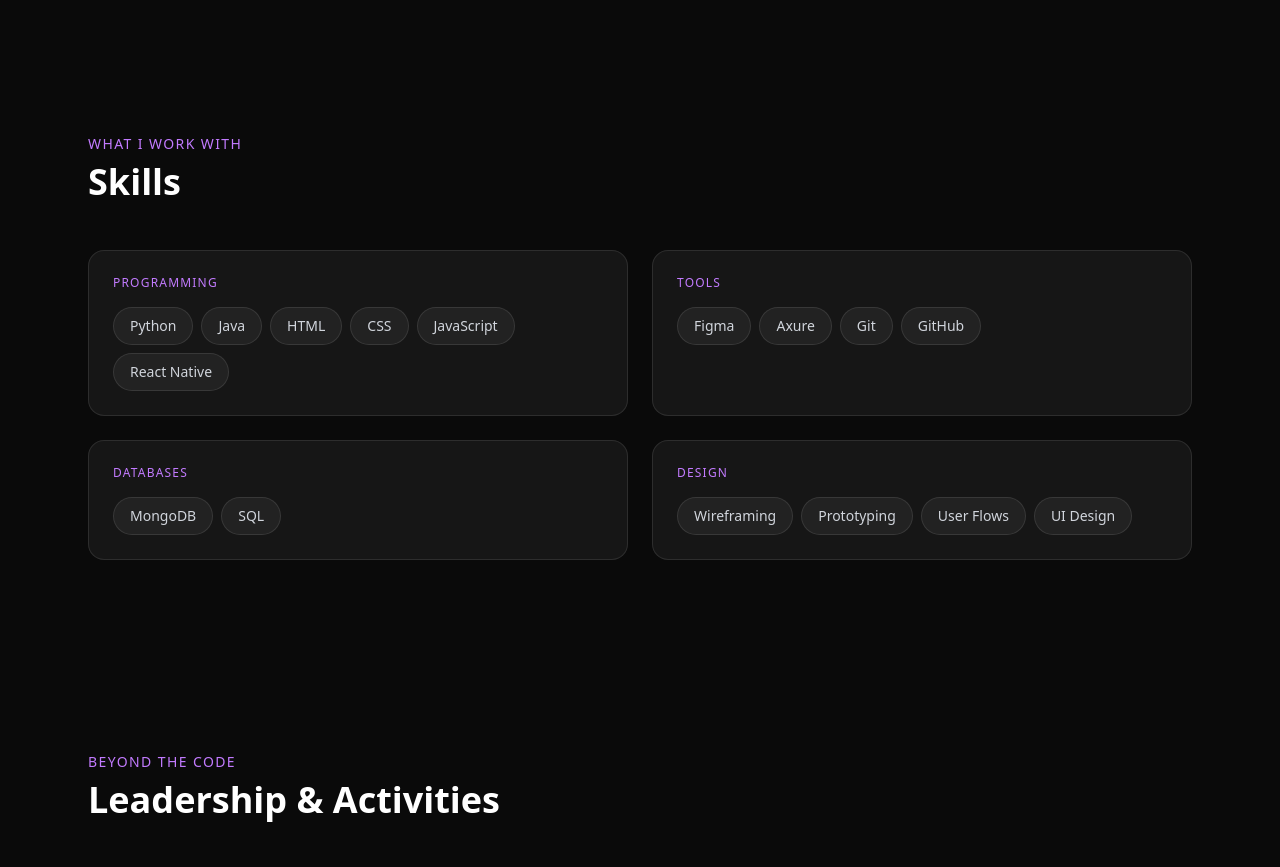
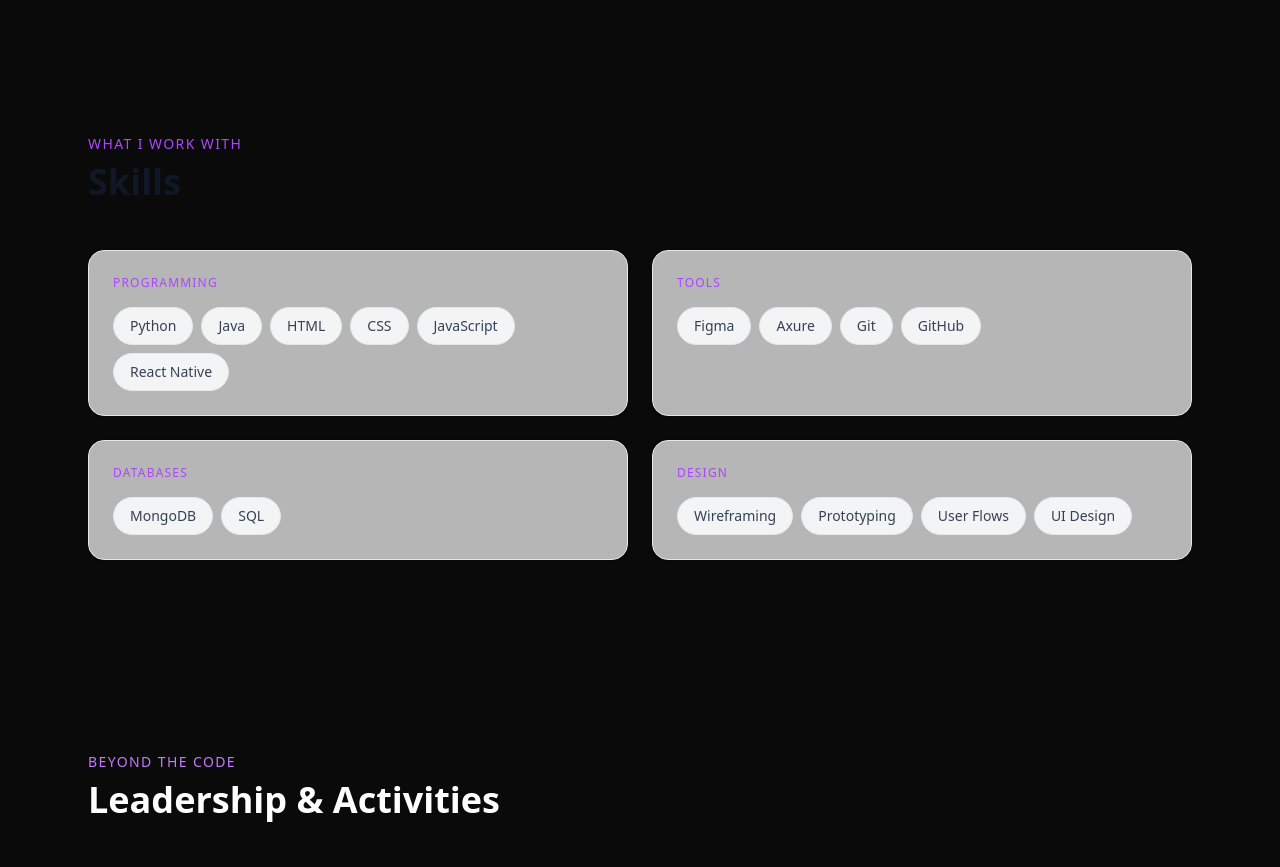
Before and after one commit to NadithiMoonasingha/My_Portfolio, a Next.js app: page / in a window 1280 px wide. Shown: the part 1640-2507 px from the top of the page. Built offline with nearby package versions, Linux system fonts and the light colour scheme.

Commit message:
Update Skills.tsx

```diff
--- a/src/components/Skills.tsx
+++ b/src/components/Skills.tsx
@@ -3,26 +3,17 @@ import { portfolioData } from "@/data/portfolio";
 export default function Skills() {
   return (
     <section id="skills" className="py-24 px-6 max-w-6xl mx-auto">
-      <p className="text-purple-400 text-sm font-medium tracking-widest uppercase mb-2">
+      <p className="text-purple-500 text-sm font-medium tracking-widest uppercase mb-2">
         What I work with
       </p>
-      <h2 className="text-4xl font-bold text-white mb-12">Skills</h2>
-
+      <h2 className="text-4xl font-bold text-gray-900 dark:text-white mb-12">Skills</h2>
       <div className="grid grid-cols-1 md:grid-cols-2 gap-6">
         {Object.entries(portfolioData.skills).map(([category, items]) => (
-          <div
-            key={category}
-            className="bg-white/5 border border-white/10 rounded-2xl p-6 hover:border-purple-500/50 transition-all duration-300"
-          >
-            <h3 className="text-purple-400 text-xs font-medium tracking-widest uppercase mb-4">
-              {category}
-            </h3>
+          <div key={category} className="bg-white/70 dark:bg-white/5 border border-gray-200 dark:border-white/10 rounded-2xl p-6 hover:border-purple-400 dark:hover:border-purple-500/50 transition-all duration-300 shadow-sm">
+            <h3 className="text-purple-500 text-xs font-medium tracking-widest uppercase mb-4">{category}</h3>
             <div className="flex flex-wrap gap-2">
               {items.map((skill) => (
-                <span
-                  key={skill}
-                  className="px-4 py-2 bg-white/5 border border-white/10 text-gray-300 text-sm rounded-full hover:border-purple-500/50 hover:text-white transition-all duration-200"
-                >
+                <span key={skill} className="px-4 py-2 bg-gray-100 dark:bg-white/5 border border-gray-200 dark:border-white/10 text-gray-700 dark:text-gray-300 text-sm rounded-full hover:border-purple-400 dark:hover:border-purple-500/50 hover:text-purple-600 dark:hover:text-white transition-all duration-200">
                   {skill}
                 </span>
               ))}
```
